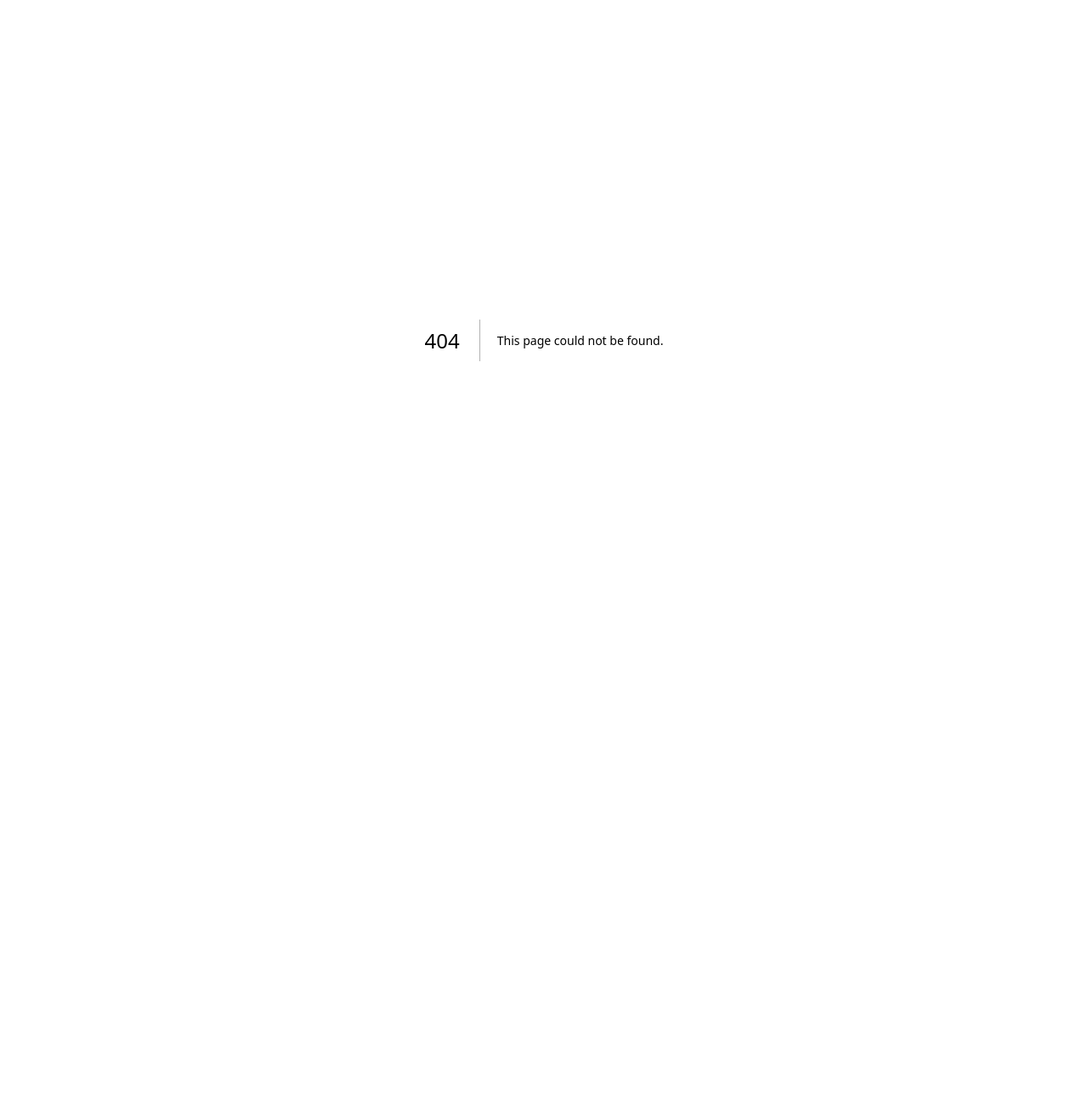
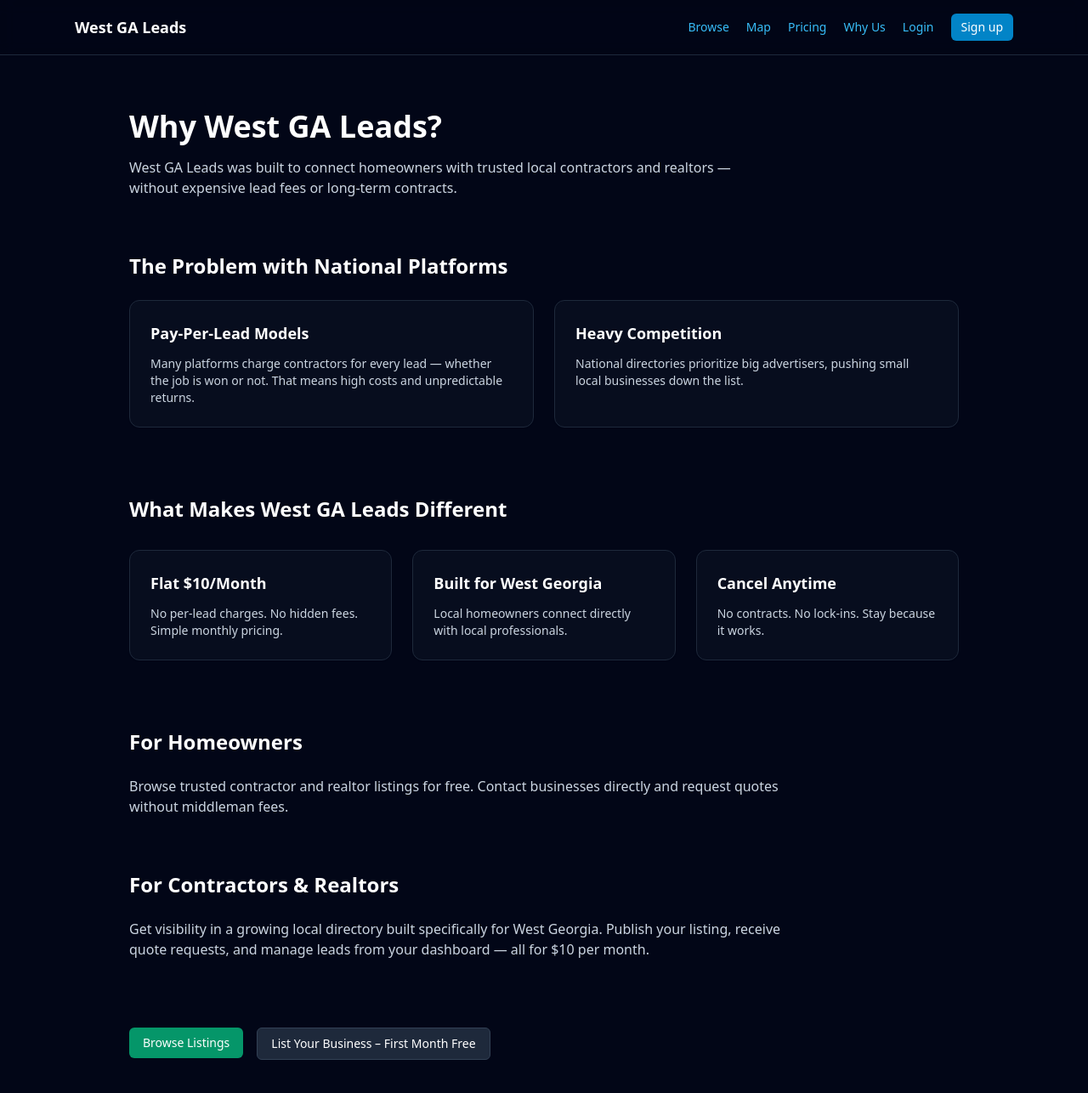
Before and after one commit to krampussolutions/WGALeads, a Next.js app: page /why-west-ga-leads in a window 1280 px wide. Before the commit this address had no page. Shown: the top 1286 px of the page at 85% size. Before the commit the page ends 800 px from the top, so only its background shows below. Built offline with nearby package versions, Linux system fonts and the light colour scheme; no server answers.

Commit message:
Add Why West GA Leads page

```diff
--- /dev/null
+++ b/src/app/why-west-ga-leads/page.tsx
@@ -0,0 +1,138 @@
+import Nav from "@/components/Nav";
+import Link from "next/link";
+import { Card } from "@/components/Card";
+import { Button } from "@/components/Button";
+
+export const metadata = {
+  title: "Why West GA Leads",
+  description:
+    "Learn why West GA Leads is the better alternative to national contractor platforms. Flat $10/month pricing. No lead fees. Built for West Georgia.",
+};
+
+export default function WhyPage() {
+  return (
+    <>
+      <Nav />
+      <main className="mx-auto max-w-5xl px-6 py-16">
+
+        {/* HERO */}
+        <div className="max-w-3xl">
+          <h1 className="text-4xl font-semibold text-white">
+            Why West GA Leads?
+          </h1>
+
+          <p className="mt-4 text-slate-300">
+            West GA Leads was built to connect homeowners with trusted local
+            contractors and realtors — without expensive lead fees or
+            long-term contracts.
+          </p>
+        </div>
+
+        {/* PROBLEM SECTION */}
+        <div className="mt-16">
+          <h2 className="text-2xl font-semibold text-white">
+            The Problem with National Platforms
+          </h2>
+
+          <div className="mt-6 grid gap-6 md:grid-cols-2">
+            <Card>
+              <h3 className="text-lg font-semibold text-white">
+                Pay-Per-Lead Models
+              </h3>
+              <p className="mt-3 text-slate-300 text-sm">
+                Many platforms charge contractors for every lead — whether the
+                job is won or not. That means high costs and unpredictable
+                returns.
+              </p>
+            </Card>
+
+            <Card>
+              <h3 className="text-lg font-semibold text-white">
+                Heavy Competition
+              </h3>
+              <p className="mt-3 text-slate-300 text-sm">
+                National directories prioritize big advertisers, pushing small
+                local businesses down the list.
+              </p>
+            </Card>
+          </div>
+        </div>
+
+        {/* DIFFERENCE SECTION */}
+        <div className="mt-20">
+          <h2 className="text-2xl font-semibold text-white">
+            What Makes West GA Leads Different
+          </h2>
+
+          <div className="mt-8 grid gap-6 md:grid-cols-3">
+            <Card>
+              <h3 className="text-lg font-semibold text-white">
+                Flat $10/Month
+              </h3>
+              <p className="mt-3 text-sm text-slate-300">
+                No per-lead charges. No hidden fees. Simple monthly pricing.
+              </p>
+            </Card>
+
+            <Card>
+              <h3 className="text-lg font-semibold text-white">
+                Built for West Georgia
+              </h3>
+              <p className="mt-3 text-sm text-slate-300">
+                Local homeowners connect directly with local professionals.
+              </p>
+            </Card>
+
+            <Card>
+              <h3 className="text-lg font-semibold text-white">
+                Cancel Anytime
+              </h3>
+              <p className="mt-3 text-sm text-slate-300">
+                No contracts. No lock-ins. Stay because it works.
+              </p>
+            </Card>
+          </div>
+        </div>
+
+        {/* HOMEOWNER SECTION */}
+        <div className="mt-20">
+          <h2 className="text-2xl font-semibold text-white">
+            For Homeowners
+          </h2>
+
+          <p className="mt-6 text-slate-300 max-w-3xl">
+            Browse trusted contractor and realtor listings for free. Contact
+            businesses directly and request quotes without middleman fees.
+          </p>
+        </div>
+
+        {/* CONTRACTOR SECTION */}
+        <div className="mt-16">
+          <h2 className="text-2xl font-semibold text-white">
+            For Contractors & Realtors
+          </h2>
+
+          <p className="mt-6 text-slate-300 max-w-3xl">
+            Get visibility in a growing local directory built specifically for
+            West Georgia. Publish your listing, receive quote requests, and
+            manage leads from your dashboard — all for $10 per month.
+          </p>
+        </div>
+
+        {/* CTA */}
+        <div className="mt-20 flex flex-wrap gap-4">
+          <Link href="/browse">
+            <Button>Browse Listings</Button>
+          </Link>
+
+          <Link href="/pricing">
+            <Button variant="secondary">
+              List Your Business – First Month Free
+            </Button>
+          </Link>
+        </div>
+
+      </main>
+    </>
+  );
+}
```
